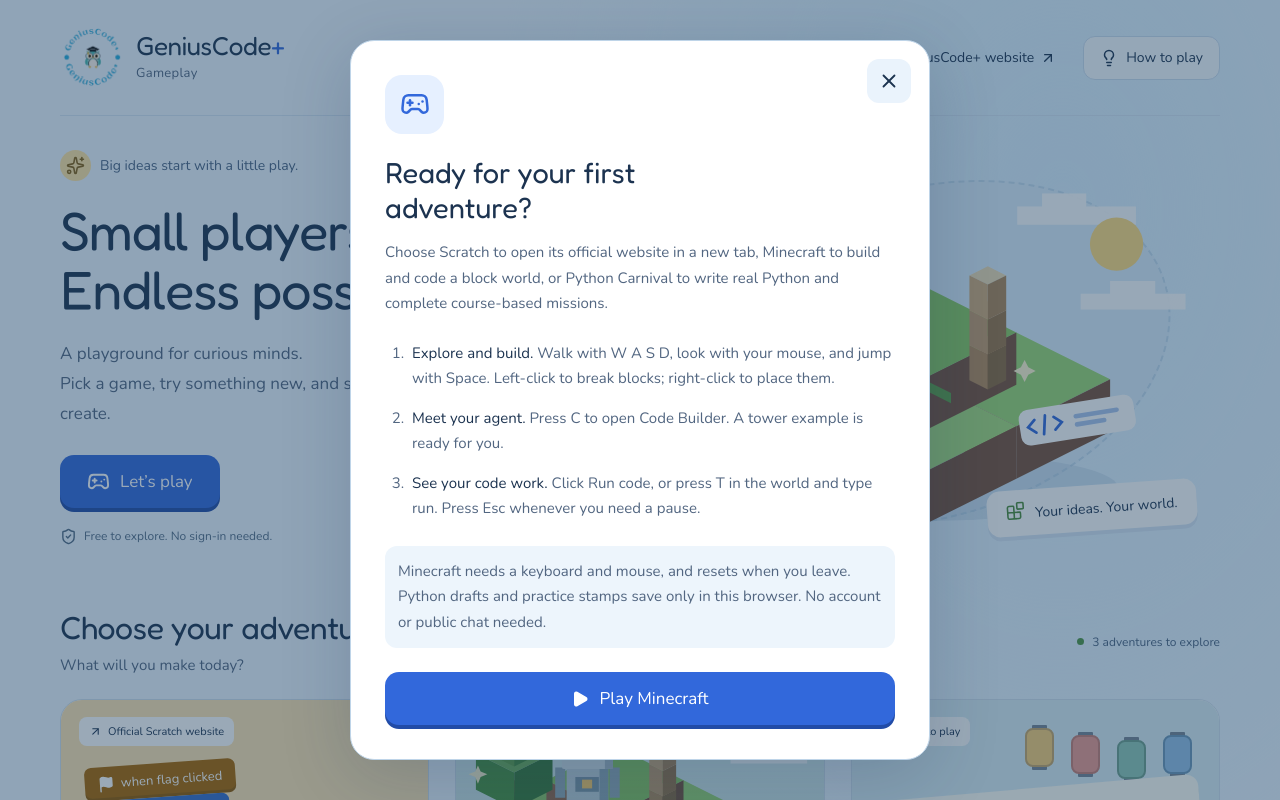
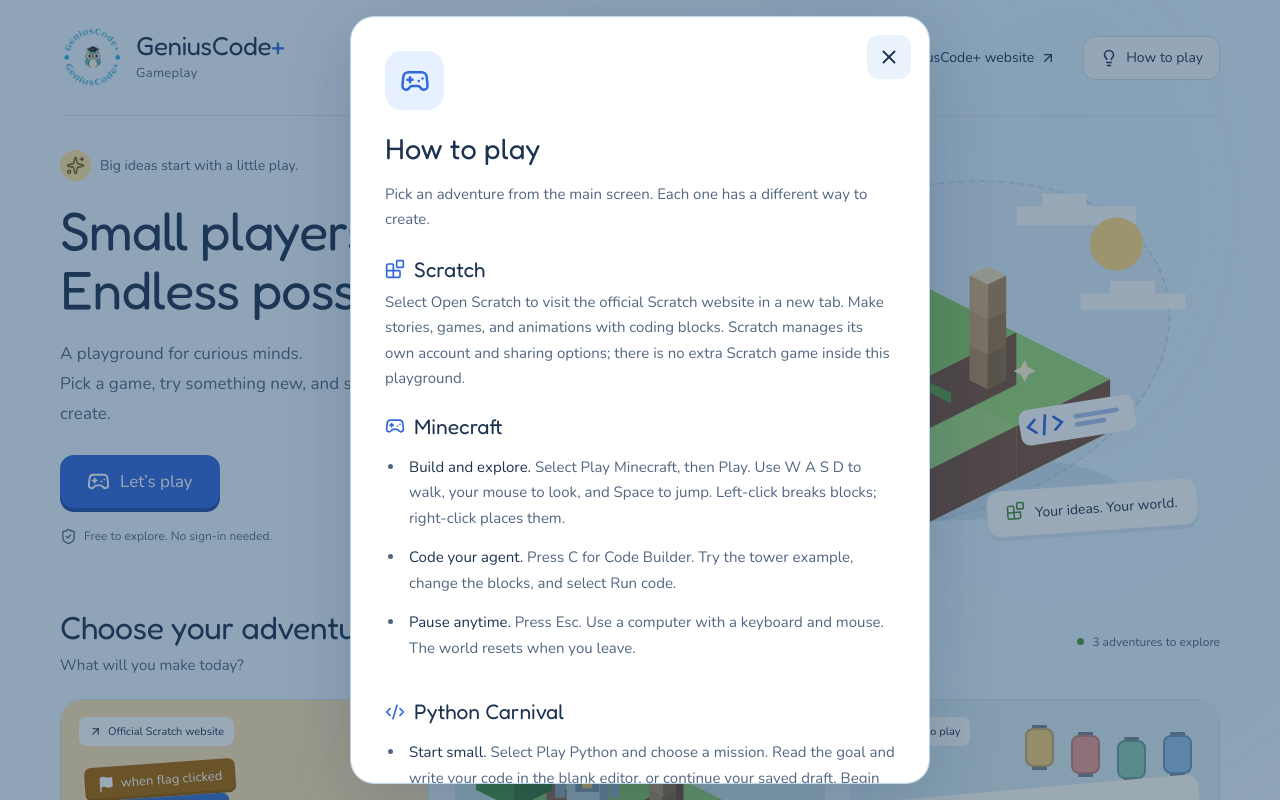
Before and after one commit to nightweixd/gameplay, a React (Vite) app: page / in a window 1280 px wide. Both pictures are taken after a click on the button "How to play". Shown: the top 800 px of the page. Built offline with nearby package versions, Linux system fonts and the light colour scheme.

Commit message:
Update main how-to-play guide for all three adventures

```diff
--- a/src/App.tsx
+++ b/src/App.tsx
@@ -313,32 +313,70 @@
           <span className="dialog-icon">
             <Gamepad2 size={30} aria-hidden="true" />
           </span>
-          <h2 id="welcome-help-title">Ready for your first adventure?</h2>
+          <h2 id="welcome-help-title">How to play</h2>
+          <p>Pick an adventure from the main screen. Each one has a different way to create.</p>
+          <div className="help-games">
+            <section aria-labelledby="help-scratch-title">
+              <h3 id="help-scratch-title">
+                <Blocks size={20} aria-hidden="true" /> Scratch
+              </h3>
               <p>
-            Choose Scratch to open its official website in a new tab, Minecraft to build and code a
-            block world, or Python Carnival to write real Python and complete course-based missions.
+                Select <strong>Open Scratch</strong> to visit the official Scratch website in a new
+                tab. Make stories, games, and animations with coding blocks. Scratch manages its own
+                account and sharing options; there is no extra Scratch game inside this playground.
               </p>
-          <ol>
+            </section>
+            <section aria-labelledby="help-minecraft-title">
+              <h3 id="help-minecraft-title">
+                <Gamepad2 size={20} aria-hidden="true" /> Minecraft
+              </h3>
+              <ul>
                 <li>
-              <strong>Explore and build.</strong> Walk with W A S D, look with your mouse, and jump
-              with Space. Left-click to break blocks; right-click to place them.
+                  <strong>Build and explore.</strong> Select Play Minecraft, then Play. Use W A S D
+                  to walk, your mouse to look, and Space to jump. Left-click breaks blocks;
+                  right-click places them.
                 </li>
                 <li>
-              <strong>Meet your agent.</strong> Press C to open Code Builder. A tower example is
-              ready for you.
+                  <strong>Code your agent.</strong> Press C for Code Builder. Try the tower example,
+                  change the blocks, and select Run code.
                 </li>
                 <li>
-              <strong>See your code work.</strong> Click Run code, or press T in the world and type
-              run. Press Esc whenever you need a pause.
+                  <strong>Pause anytime.</strong> Press Esc. Use a computer with a keyboard and
+                  mouse. The world resets when you leave.
                 </li>
-          </ol>
+              </ul>
+            </section>
+            <section aria-labelledby="help-python-title">
+              <h3 id="help-python-title">
+                <Code2 size={20} aria-hidden="true" /> Python Carnival
+              </h3>
+              <ul>
+                <li>
+                  <strong>Start small.</strong> Select Play Python and choose a mission. Read the
+                  goal and write your code in the blank editor, or continue your saved draft. Begin
+                  with strings and integers, then try variables.
+                </li>
+                <li>
+                  <strong>Run and learn.</strong> Select Run Python to see the output and check your
+                  work. Need a hint?, Course lesson, and See an example can help. Examples do not
+                  fill the editor for you.
+                </li>
+                <li>
+                  <strong>Try your own ideas.</strong> Free code is a blank playground without
+                  mission checks. For input(), put one answer per line in Input values. Use Stop to
+                  end a run; endless loops stop after five seconds.
+                </li>
+              </ul>
+            </section>
+          </div>
           <p className="help-reset">
-            Minecraft needs a keyboard and mouse, and resets when you leave. Python drafts and
-            practice stamps save only in this browser. No account or public chat needed.
+            Minecraft and Python need no account. Python drafts and practice stamps save only in
+            this browser. Download important Python code before switching devices or clearing
+            browser data.
           </p>
-          <a className="primary-button" href={minecraft.href}>
-            <Play size={18} aria-hidden="true" fill="currentColor" /> Play Minecraft
-          </a>
+          <button className="primary-button" onClick={() => setHelp(false)}>
+            Got it
+          </button>
         </Dialog>
       )}
     </div>
--- a/src/styles.css
+++ b/src/styles.css
@@ -678,6 +678,28 @@
 .welcome-dialog li strong {
   color: var(--ink);
 }
+.help-games {
+  display: grid;
+  gap: 22px;
+  margin-block: 24px;
+}
+.help-games h3 {
+  display: flex;
+  align-items: center;
+  gap: 9px;
+  font-size: 21px;
+  margin-bottom: 8px;
+}
+.help-games h3 svg {
+  flex-shrink: 0;
+  color: var(--blue);
+}
+.help-games ul {
+  padding-left: 20px;
+}
+.help-games li:last-child {
+  margin-bottom: 0;
+}
 .help-reset {
   background: #edf5fc;
   padding: 13px;
```
Also changed, not shown: tests/browser.cjs (+43 -1 lines). Lines whose indentation alone changed are shown as unchanged.
